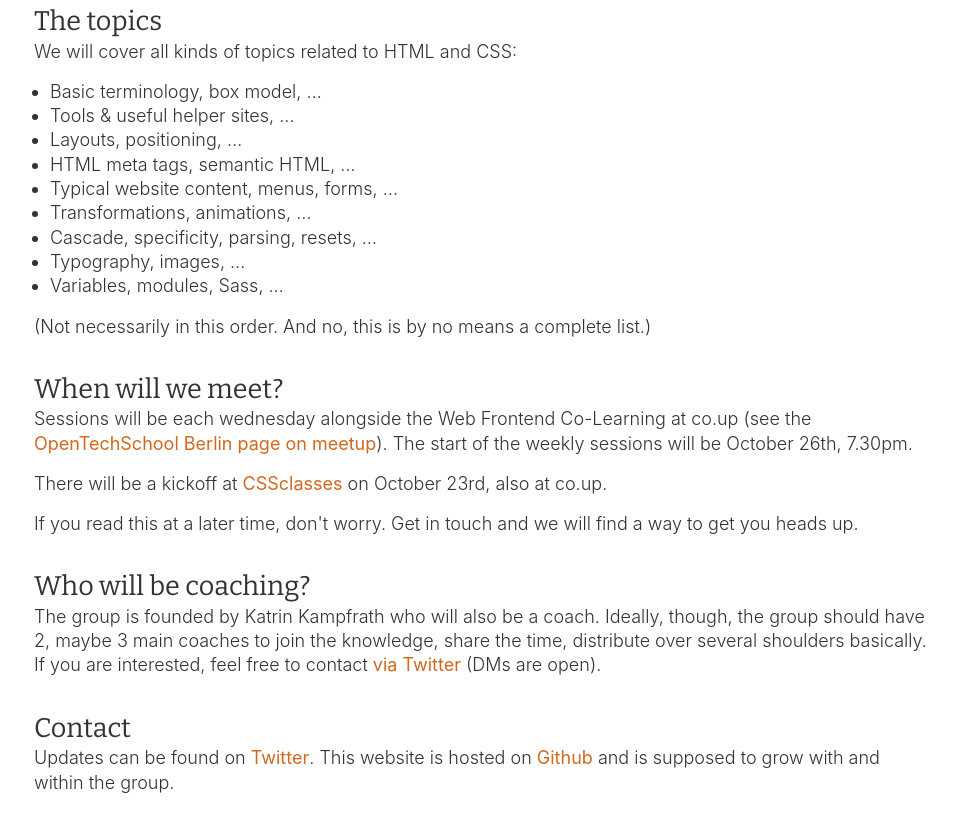
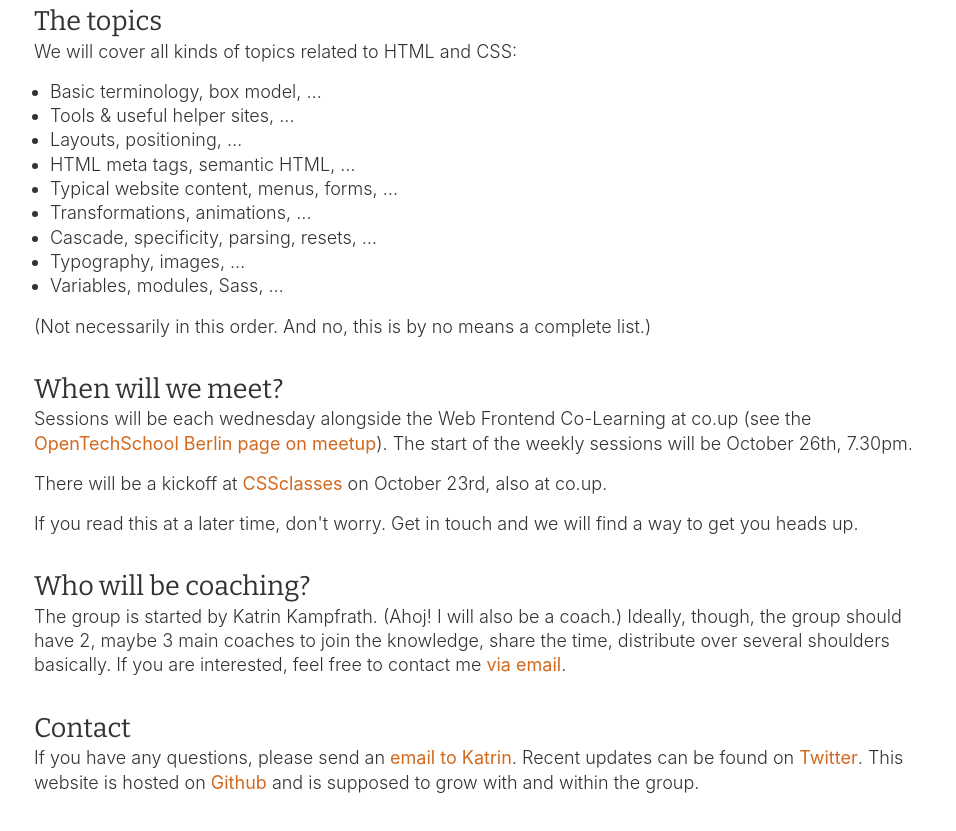
Before and after one commit to CSSstudies/cssstudies.github.io, a plain HTML site: page index.html in a window 1280 px wide. Shown: the part 1381-2212 px from the top of the page, without its empty margins (158-1114 px from the left). Drawn offline with nearby package versions, Linux system fonts and the light colour scheme.

Commit message:
Adds contact information

```diff
--- a/index.html
+++ b/index.html
@@ -96,13 +96,13 @@
       <section id="coach">
         <h2>Who will be coaching?</h2>
         <p>
-          The group is founded by Katrin Kampfrath who will also be a coach. Ideally, though, the group should have 2, maybe 3 main coaches to join the knowledge, share the time, distribute over several shoulders basically. If you are interested, feel free to contact <a href="http://twitter.com/cssstudies">via Twitter</a> (DMs are open).
+          The group is started by Katrin Kampfrath. (Ahoj! I will also be a coach.) Ideally, though, the group should have 2, maybe 3 main coaches to join the knowledge, share the time, distribute over several shoulders basically. If you are interested, feel free to contact me <a href="mailto:katrin.kampfrath@gmail.com">via email</a>.
         </p>
       </section>
       <section id="contact">
         <h2>Contact</h2>
         <p>
-          Updates can be found on <a href="http://twitter.com/cssstudies" title="Twitter of CSSstudies">Twitter</a>. This website is hosted on <a href="https://github.com/CSSstudies" title="Github profile of CSSstudies">Github</a> and is supposed to grow with and within the group.
+          If you have any questions, please send an <a href="mailto:katrin.kampfrath@gmail.com">email to Katrin</a>. Recent updates can be found on <a href="http://twitter.com/cssstudies" title="Twitter of CSSstudies">Twitter</a>. This website is hosted on <a href="https://github.com/CSSstudies" title="Github profile of CSSstudies">Github</a> and is supposed to grow with and within the group.
         </p>
       </section>
     </div>
```
